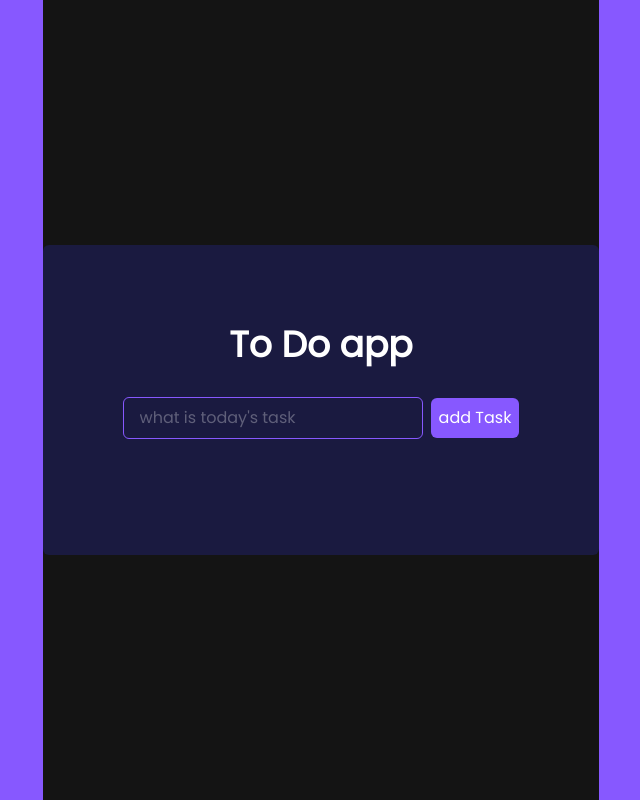
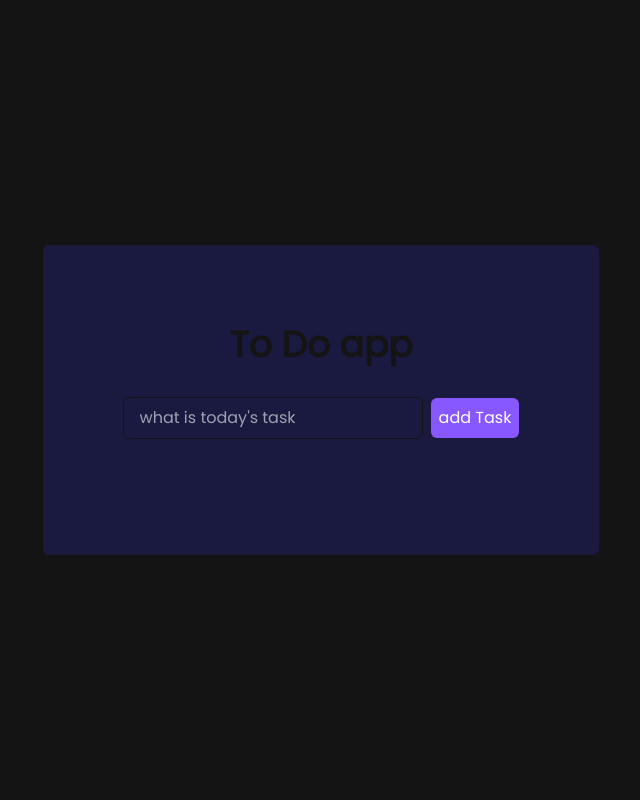
Before and after one commit to faicalbounedjar/Todo_React_LocalStorage, a React (Vite) app: page / in a window 1280 px wide. Shown: the whole page, without its empty margins (319-959 px from the left). Built offline with nearby package versions, Linux system fonts and the light colour scheme.

Commit message:
Update App.css

```diff
--- a/src/App.css
+++ b/src/App.css
@@ -8,7 +8,7 @@
 }
 
 body {
-  background: #8758ff;
+  background: #141414;
   display: flex;
   justify-content: center;
   align-items: center;
@@ -19,13 +19,13 @@
 }
 
 h1 {
-  color: #fff;
+  color: #141414;
   margin-bottom: 0.5rem;
   font-size: 1.75rem;
 }
 
 .TodoWrapper {
-  background: #1a1a40;
+  background: #2ec4b6;
   margin-top: 5rem;
   padding: 2rem;
   border-radius: 5px;
@@ -39,21 +39,21 @@
 .todo-input {
   outline: none;
   background: none;
-  border: 1px solid #8758ff;
+  border: 1px solid #141414;
   padding: 0.5rem 1rem;
   margin-top: 1rem;
   margin-bottom: 2rem;
   width: 300px;
-  color: #fff;
+  color: #141414;
 }
 
 .todo-input::placeholder {
-  color: #ffffff4d;
+  color: #141414#1414144d;
 }
 
 .todo-btn {
-  background: #8758ff;
-  color: #fff;
+  background: #141414;
+  color: #141414;
   border: none;
   padding: 0.55rem;
   cursor: pointer;
@@ -63,8 +63,8 @@
   display: flex;
   justify-content: space-between;
   align-items: center;
-  background: #8758ff;
-  color: #fff;
+  background: #141414;
+  color: #141414;
   padding: 0.75rem 1rem;
   border-radius: 5px;
   margin-bottom: 1rem;
@@ -76,6 +76,6 @@
 }
 
 .completed {
-  color: #c5aeff;
+  color: #ffb54d;
   text-decoration: line-through;
 }
```
